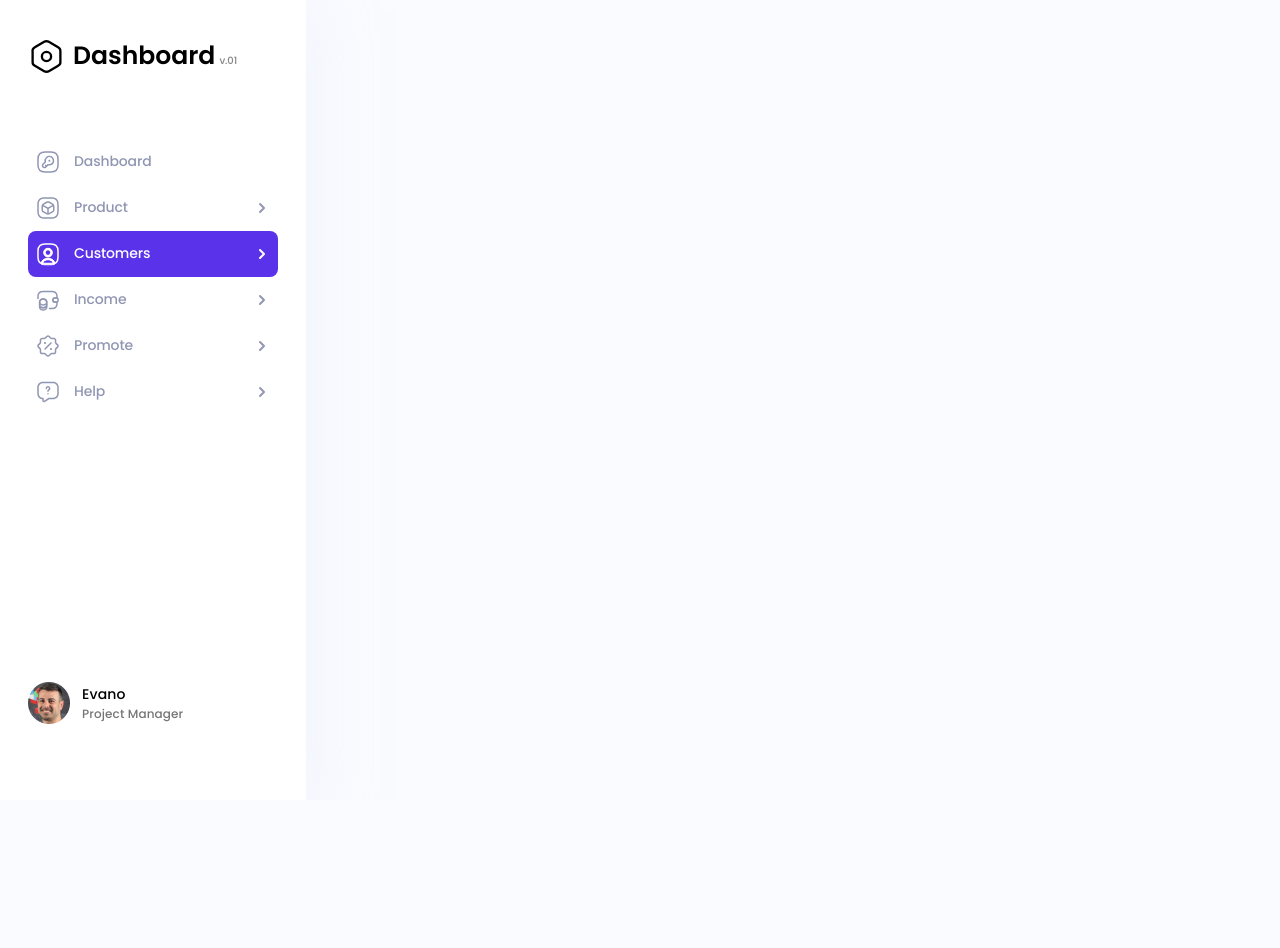
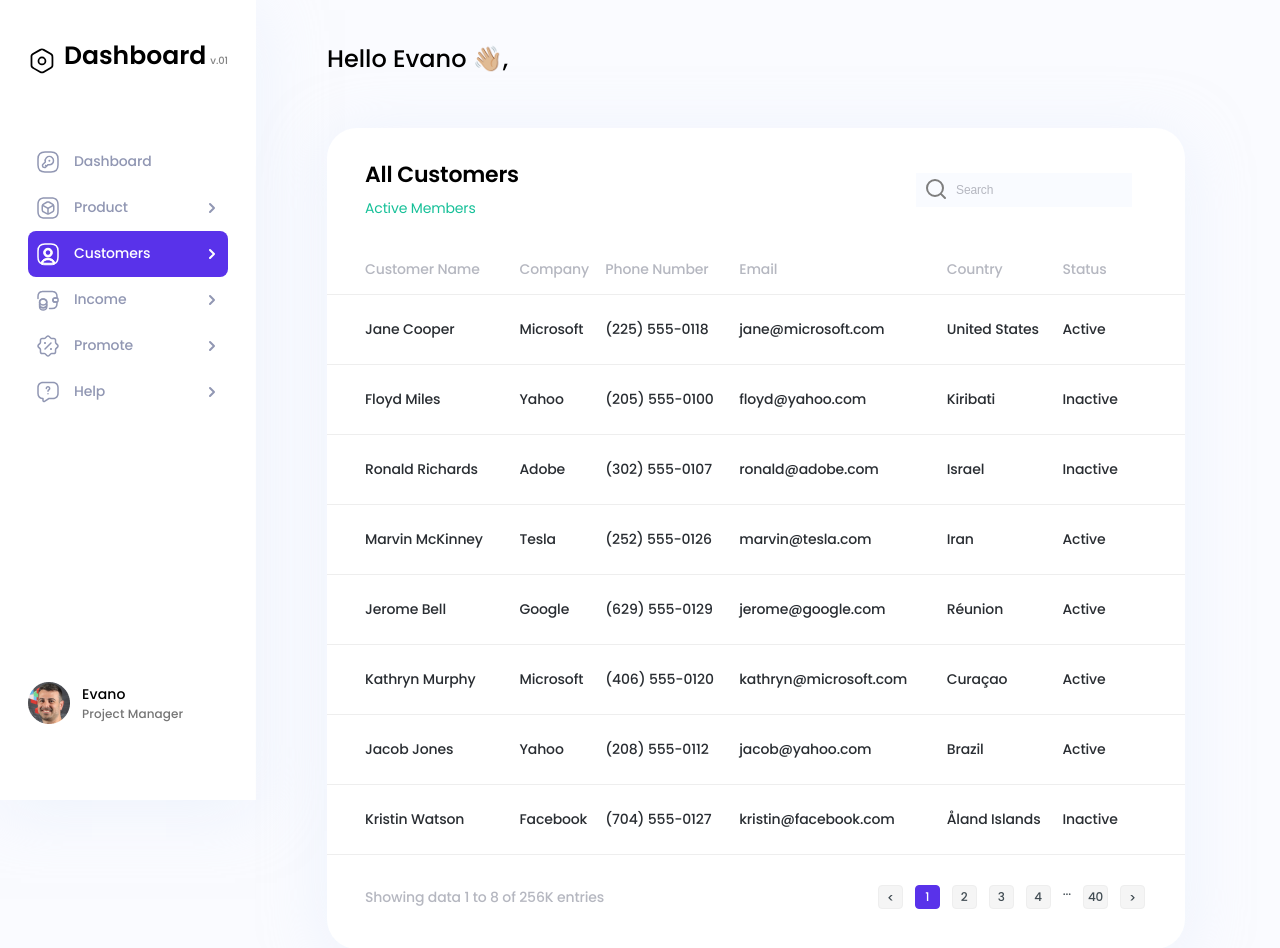
Before and after one commit to Scalete/react-dashboard, a React (Create React App) app: page / in a window 1280 px wide. Shown: the top 948 px of the page. Before the commit the page ends 800 px from the top, so only its background shows below. Built offline with nearby package versions, Linux system fonts and the light colour scheme.

Commit message:
added desktop table

```diff
--- a/src/App.tsx
+++ /dev/null
@@ -1,14 +0,0 @@
-import { FC } from 'react'
-import Menu from './components/Sidebar/Sidebar';
-import Home from './components/Home/Home';
-
-const App: FC = () => {
-    return (
-        <>
-            <Menu/>
-            <Home/>
-        </>
-    )
-}
-
-export default App;
--- /dev/null
+++ b/src/api/Customer.ts
@@ -0,0 +1,75 @@
+export interface Customer {
+    fullName: string;
+    company: string;
+    tel: string;
+    email: string;
+    country: string;
+    status: string;
+}
+
+export const data: Customer[] = [
+    {
+      fullName: "Jane Cooper",
+      company: "Microsoft",
+      tel: "(225) 555-0118",
+      email: "jane@microsoft.com",
+      country: "United States",
+      status: "Active"
+    },
+    {
+      fullName: "Floyd Miles",
+      company: "Yahoo",
+      tel: "(205) 555-0100",
+      email: "floyd@yahoo.com",
+      country: "Kiribati",
+      status: "Inactive"
+    },
+    {
+      fullName: "Ronald Richards",
+      company: "Adobe",
+      tel: "(302) 555-0107",
+      email: "ronald@adobe.com",
+      country: "Israel",
+      status: "Inactive"
+    },
+    {
+      fullName: "Marvin McKinney",
+      company: "Tesla",
+      tel: "(252) 555-0126",
+      email: "marvin@tesla.com",
+      country: "Iran",
+      status: "Active"
+    },
+    {
+      fullName: "Jerome Bell",
+      company: "Google",
+      tel: "(629) 555-0129",
+      email: "jerome@google.com",
+      country: "Réunion",
+      status: "Active"
+    },
+    {
+      fullName: "Kathryn Murphy",
+      company: "Microsoft",
+      tel: "(406) 555-0120",
+      email: "kathryn@microsoft.com",
+      country: "Curaçao",
+      status: "Active"
+    },
+    {
+      fullName: "Jacob Jones",
+      company: "Yahoo",
+      tel: "(208) 555-0112",
+      email: "jacob@yahoo.com",
+      country: "Brazil",
+      status: "Active"
+    },
+    {
+      fullName: "Kristin Watson",
+      company: "Facebook",
+      tel: "(704) 555-0127",
+      email: "kristin@facebook.com",
+      country: "Åland Islands",
+      status: "Inactive"
+    }
+];
--- /dev/null
+++ b/src/components/App/App.module.scss
@@ -0,0 +1,7 @@
+.dashboard {
+    display: flex;
+
+    main {
+        width: 100%;
+    }
+}
--- /dev/null
+++ b/src/components/App/App.tsx
@@ -0,0 +1,17 @@
+import { FC } from 'react'
+import Menu from '../Sidebar/Sidebar';
+import Home from '../Home/Home';
+import styles from './App.module.scss';
+
+const App: FC = () => {
+    return (
+        <div className={styles.dashboard}>
+            <Menu/>
+            <main>
+                <Home/>
+            </main>
+        </div>
+    )
+}
+
+export default App;
--- a/src/components/Home/Home.module.scss
+++ b/src/components/Home/Home.module.scss
@@ -1,3 +1,162 @@
+@import 'src/scss/core/variables';
+@import 'src/scss/core/mixin';
+@import 'src/scss/core/media-queryes';
+
 .home {
+    margin: 41px 95px;
 
+    h1 {
+        margin-bottom: 7px;
+        font-weight: 600;
+        font-size: 22px;
+        letter-spacing: -0.01em;
+
+        + span {
+            font-weight: 400;
+            font-size: 14px;
+            letter-spacing: -0.01em;
+            color: $color-light-green;
+        }
+    }
+
+    h2 {
+        font-size: 24px;
+    }
+
+    .table {
+        width: 100%;
+        margin-top: 51px;
+        padding-top: 30px;
+        padding-bottom: 40px;
+        background-color: $white;
+        box-shadow: 0px 10px 60px rgba(226, 236, 249, 0.5);
+        border-radius: 30px;
+    }
+
+    .text {
+        display: flex;
+        flex-direction: column;
+    }
+
+    .tableHeader {
+        display: flex;
+        justify-content: space-between;
+        align-items: center;
+        padding: 0 53px 40px 38px;
+    }
+
+    .search {
+        position: relative;
+
+        input {
+            width: 216px;
+            padding: 10px 20px 10px 40px;
+            font-weight: 400;
+            font-size: 12px;
+            letter-spacing: -0.01em;
+            background-color: $color-search;
+            border: none;
+            outline: none;
+            transition: border $fast;
+
+            &::placeholder {
+                color: $placeholder;
+            }
+        }
+
+        svg {
+            position: absolute;
+            top: 50%;
+            transform: translateY(-50%);
+            left: 8px;
+        }
+    }
+
+    table {
+        border-collapse: collapse;
+
+        thead {
+            border-bottom: 1px solid $border-table;
+
+            tr {
+                font-size: 14px;
+                letter-spacing: -0.01em;
+                color: $placeholder;
+            }
+
+            td {
+                padding-bottom: 14px;
+
+                &:first-child {
+                    padding-left: 38px;
+                }
+
+                &:last-child {
+                    padding-right: 44px;
+                }
+            }
+        }
+
+        tbody {
+
+            td {
+                padding: 24px 0;
+                font-size: 14px;
+                letter-spacing: -0.01em;
+                color: $color-other-black;
+                border-bottom: 1px solid $border-table;
+
+                &:first-child {
+                    padding-left: 38px;
+                }
+
+                &:last-child {
+                    padding-right: 44px;
+                }
+            }
+        }
+    }
+
+    .tableFooter {
+        display: flex;
+        justify-content: space-between;
+        align-items: center;
+        padding: 30px 40px 0 38px;
+
+        > span {
+            font-size: 14px;
+            letter-spacing: -0.01em;
+            color: $placeholder;
+        }
+
+        .pages {
+            display: flex;
+            gap: 12px;
+            font-size: 12px;
+            line-height: 1;
+            letter-spacing: -0.01em;
+            color: $pagination-number;
+
+            li.active a {
+                color: $white;
+                background-color: $hover-item-color ;
+                border: 1px solid $hover-item-color;
+            }
+
+            a {
+                display: flex;
+                justify-content: center;
+                align-items: center;
+                width: 25px;
+                height: 24px;
+                background-color: $pagination-btn;
+                border: 1px solid $border-table;
+                border-radius: 4px;
+            }
+        }
+    }
+
+    @include desktop {
+        margin-left: 71px;
+    }
 }
--- a/src/components/Home/Home.tsx
+++ b/src/components/Home/Home.tsx
@@ -1,9 +1,71 @@
 import { FC } from 'react'
 import styles from './Home.module.scss'
+import { Customer, data } from '../../api/Customer';
 
 const Home: FC = () => {
+
+    //template customers
+    const dataCustomers: Customer[] = data;
+
+    const renderCustomers = () => {
+        return dataCustomers.map((customer, i) => (
+            <tr key={i}>
+                <td>{customer.fullName}</td>
+                <td>{customer.company}</td>
+                <td>{customer.tel}</td>
+                <td>{customer.email}</td>
+                <td>{customer.country}</td>
+                <td>{customer.status}</td>
+            </tr>
+        ));
+    }
+
     return (
         <div className={styles.home}>
+            <h2>Hello Evano 👋🏼,</h2>
+            <div className={styles.table}>
+                <div className={styles.tableHeader}>
+                    <div className={styles.text}>
+                        <h1>All Customers</h1>
+                        <span>Active Members</span>
+                    </div>
+                    <div className={styles.search}>
+                        <svg width="24" height="24" viewBox="0 0 24 24" fill="none" xmlns="http://www.w3.org/2000/svg"><path d="M11 19a8 8 0 1 0 0-16 8 8 0 0 0 0 16ZM21 21l-4.35-4.35" stroke="#7E7E7E" stroke-width="2" stroke-linecap="round" stroke-linejoin="round"/></svg>
+                        <input type="text" placeholder='Search'/>
+                    </div>
+                </div>
+                <table width="100%">
+                    <thead>
+                        <tr>
+                            <td>Customer Name</td>
+                            <td>Company</td>
+                            <td>Phone Number</td>
+                            <td>Email</td>
+                            <td>Country</td>
+                            <td>Status</td>
+                        </tr>
+                    </thead>
+                    <tbody>
+                        {renderCustomers()}
+                    </tbody>
+                </table>
+                <div className={styles.tableFooter}>
+                    <span>Showing data 1 to 8 of  256K entries</span>
+                    <div className={styles.pagination}>
+
+                        <ul className={styles.pages}>
+                            <li><a href="/"><svg width="5" height="7" viewBox="0 0 5 7" fill="none" xmlns="http://www.w3.org/2000/svg"><path d="M2.936 6.392.176 3.668 2.936.944h1.728L1.892 3.668l2.772 2.724H2.936Z" fill="#404B52"/></svg></a></li>
+                            <li className={styles.active}><a href="/">1</a></li>
+                            <li><a href="/">2</a></li>
+                            <li><a href="/">3</a></li>
+                            <li><a href="/">4</a></li>
+                            <li>...</li>
+                            <li><a href="/">40</a></li>
+                            <li><a href="/"><svg width="5" height="7" viewBox="0 0 5 7" fill="none" xmlns="http://www.w3.org/2000/svg"><path d="M.344.944h1.728l2.76 2.724-2.76 2.724H.344l2.772-2.724L.344.944Z" fill="#404B52"/></svg></a></li>
+                        </ul>
+                    </div>
+                </div>
+            </div>
         </div>
     )
 }
--- a/src/index.tsx
+++ b/src/index.tsx
@@ -1,6 +1,6 @@
 import React from 'react';
 import ReactDOM from 'react-dom/client';
-import App from './App';
+import App from './components/App/App';
 import './scss/index.scss';
 
 const root = ReactDOM.createRoot(
--- a/src/scss/core/_index.scss
+++ b/src/scss/core/_index.scss
@@ -2,3 +2,4 @@
 @import './buttons';
 @import './reset';
 @import './mixin';
+@import './media-queryes';
--- /dev/null
+++ b/src/scss/core/_media-queryes.scss
@@ -0,0 +1,15 @@
+@import './variables';
+
+// desktop
+@mixin desktop {
+    @media screen and (min-width: #{$screen-sm-min}) {
+        @content;
+    }
+}
+
+// mobile
+@mixin mobile {
+    @media screen and (max-width: #{$screen-sm-max}) {
+        @content;
+    }
+}
--- a/src/scss/core/_variables.scss
+++ b/src/scss/core/_variables.scss
@@ -6,7 +6,18 @@ $version-color           : #838383;
 $nav-link-color          : #9197B3;
 $hover-item-color        : #5932EA;
 $status-color            : #757575;
+$placeholder             : #B5B7C0;
+$color-light-green       : #16C098;
+$color-search            : #F9FBFF;
+$color-other-black       : #292D32;
+$border-table            : #EEEEEE;
+$pagination-btn          : #F5F5F5;
+$pagination-number       : #404B52;
 
 // transition
 $fast                    : .2s;
 $normal                  : .5s;
+
+// breakpoints
+$screen-sm-max          : 1023px;
+$screen-sm-min          : 1024px;
```
